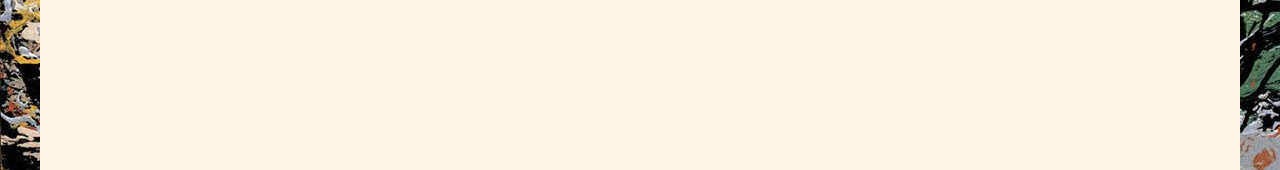
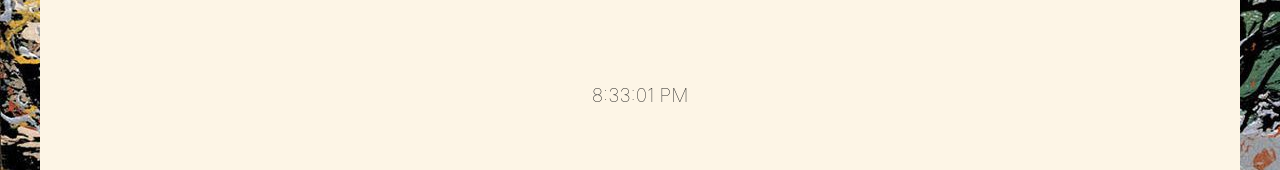
Before and after one commit to GabrielG01/star_align, a React (Create React App) app: page / in a window 1280 px wide. Shown: the part 606-776 px from the top of the page. Built offline with nearby package versions, Linux system fonts and the light colour scheme; a web font is replaced by a local one.

Commit message:
Testing the loading functionality

```diff
--- a/src/App.css
+++ b/src/App.css
@@ -58,6 +58,10 @@
   height: 250px;
 }
 
+.home_clock {
+  margin-top: 100px;
+}
+
 /* HEADER STYLES */
 
 .header {
@@ -115,7 +119,7 @@
 }
 
 .header_logo img {
-  height: 100px;
+  height: 50px;
 }
 
 .log-button {
@@ -222,6 +226,7 @@
 
 .create_post_title {
   width: 500px;
+  border-radius: 2px;
 }
 
 .create_post_description {
@@ -230,6 +235,7 @@
   width: 1000px;
   height: 400px;
   margin: 20px;
+  border-radius: 2px;
 }
 
 .btn {
@@ -238,4 +244,10 @@
   box-shadow: 10px 10px 0px 0px rgba(0, 0, 0, 0.08);
   background-color: white;
   border: solid 2px brown;
+  border-radius: 2px;
 }
+
+.clock_styles h1 {
+  font-weight: 100;
+  font-size: 1.2em;
+}
--- /dev/null
+++ b/src/components/clock.js
@@ -0,0 +1,18 @@
+import React, { useState, useEffect } from "react";
+
+const Clock = () => {
+  const [time, setTime] = useState(new Date());
+
+  useEffect(() => {
+    let interval = setInterval(() => setTime(new Date()), 1000);
+    return () => clearInterval(interval);
+  }, []);
+
+  return (
+    <div className="clock_styles">
+      <h1>{time.toLocaleTimeString()}</h1>
+    </div>
+  );
+};
+
+export default Clock;
--- a/src/components/header.js
+++ b/src/components/header.js
@@ -1,7 +1,7 @@
 import React, { Component } from "react";
 import Cookie from "js-cookie";
 import PlayButton from "./play_button";
-import logo from "../images/8fce4766-f93f-4fd5-a765-eb1112d855ac_200x200.png";
+import logo from "../images/Screenshot_2019-11-05 React App.png";
 import { NavLink } from "react-router-dom";
 
 class Header extends Component {
@@ -27,6 +27,7 @@ class Header extends Component {
     this.setState({
       loggedIn: true
     });
+    alert(`Welcome, ${Cookie.get("USERNAME")}!\nYou can now create posts.`);
   }
 
   handleUsername(event) {
@@ -64,13 +65,13 @@ class Header extends Component {
           </NavLink>
         </div>
 
+        <PlayButton />
+
         <div className="header_art_posts">
           <NavLink className="drake" exact to="/art_posts">
             Posts
           </NavLink>
         </div>
-
-        <PlayButton />
 
         {Cookie.get("USERNAME") && Cookie.get("PASSWORD") ? (
           <div className="header_create_post">
@@ -82,9 +83,7 @@ class Header extends Component {
         <div className="log-in">
           {Cookie.get("USERNAME") && Cookie.get("PASSWORD") ? (
             <div className="header_login">
-              <p className="header_username">
-                Welcome, {Cookie.get("USERNAME")}!
-              </p>
+              <p className="header_username">{Cookie.get("USERNAME")}</p>
 
               <button
                 className="log-button"
--- a/src/components/post.js
+++ b/src/components/post.js
@@ -17,12 +17,18 @@ class Post extends Component {
   }
 
   componentDidMount() {
-    axios.get("https://star-align-db.herokuapp.com/posts").then(response => {
-      this.setState({
-        posts: response.data,
-        isLoading: false
-      });
-    });
+    axios
+      .get("https://star-align-db.herokuapp.com/posts")
+      .then(response => {
+        this.setState({
+          posts: response.data
+        });
+      })
+      .then(
+        this.setState({
+          isLoading: false
+        })
+      );
   }
 
   renderPosts() {
--- a/src/pages/home.js
+++ b/src/pages/home.js
@@ -1,5 +1,6 @@
 import React, { Component } from "react";
 import { NavLink } from "react-router-dom";
+import Clock from "../components/clock";
 import logo from "../images/8fce4766-f93f-4fd5-a765-eb1112d855ac_200x200.png";
 
 export default class Home extends Component {
@@ -19,6 +20,9 @@ export default class Home extends Component {
           <NavLink exact to="/art_posts" className="home_enter">
             Enter
           </NavLink>
+          <div className="home_clock">
+            <Clock />
+          </div>
         </div>
       </body>
     );
```
Also changed, not shown: src/images/Screenshot_2019-11-05 React App.png (added).
